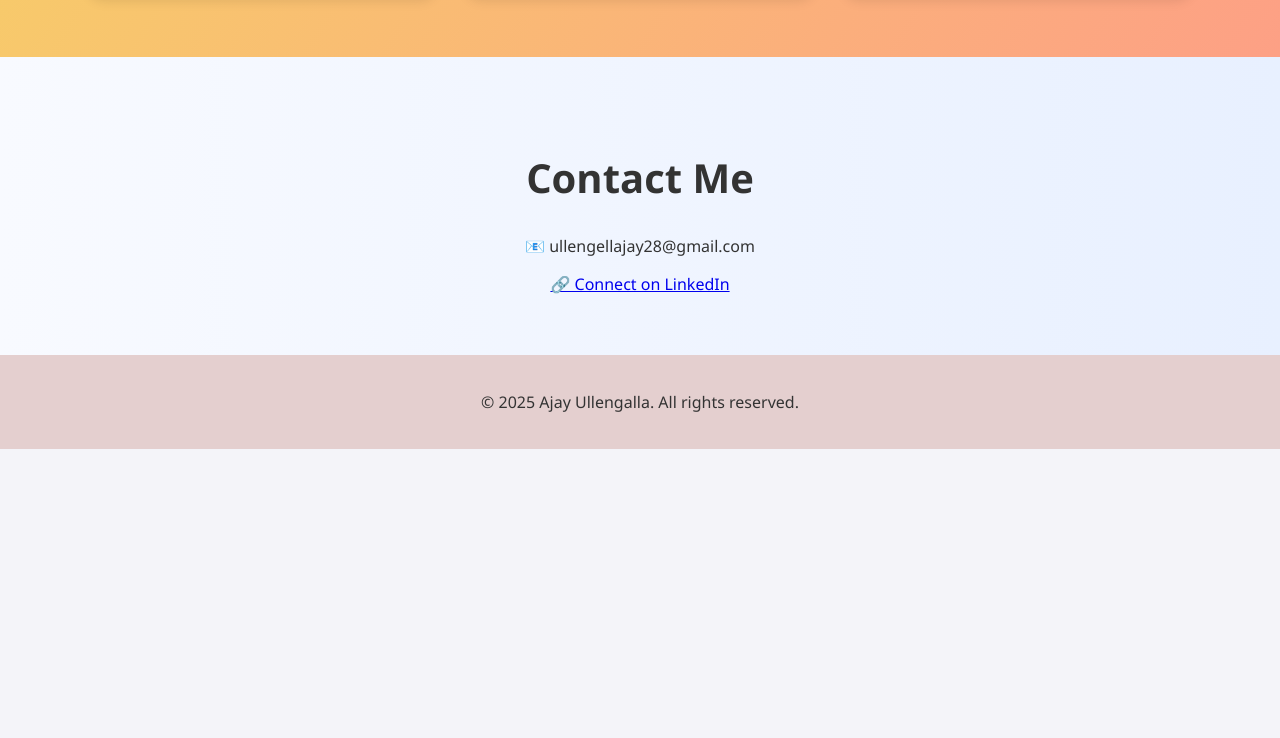
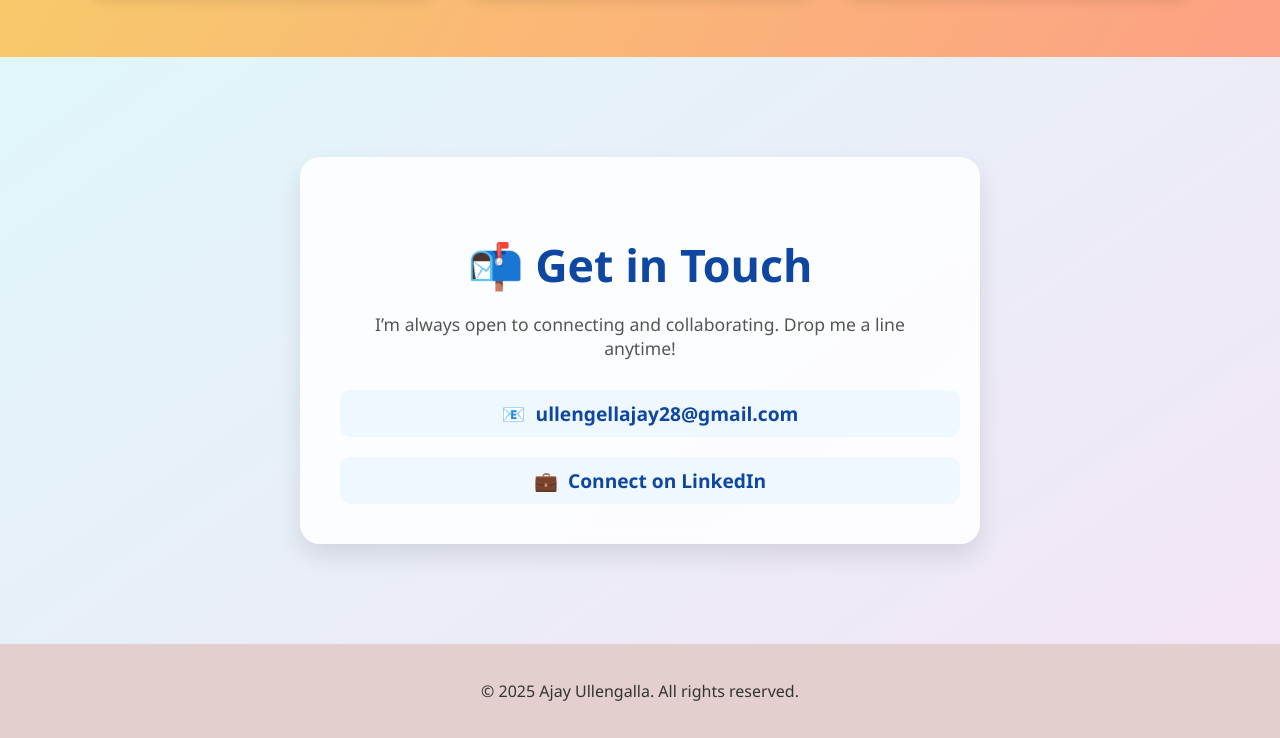
Before and after one commit to AjayUllengalla/MyPortfolio, a plain HTML site: page index.html in a window 1280 px wide. Shown: the part 2229-2967 px from the top of the page. Before the commit the page ends 2678 px from the top, so only its background shows below. Drawn offline with Linux system fonts and the light colour scheme.

Commit message:
COntact Section Styling Updated

```diff
--- a/contact.css
+++ b/contact.css
@@ -0,0 +1,72 @@
+.contact-section {
+  background: linear-gradient(145deg, #e0f7fa, #f3e5f5);
+  padding: 100px 20px;
+  display: flex;
+  justify-content: center;
+  align-items: center;
+}
+
+.contact-card {
+  background: rgba(255, 255, 255, 0.85);
+  backdrop-filter: blur(10px);
+  border-radius: 20px;
+  padding: 40px;
+  max-width: 600px;
+  width: 100%;
+  box-shadow: 0 12px 25px rgba(0, 0, 0, 0.1);
+  text-align: center;
+  transition: transform 0.3s ease;
+}
+
+.contact-card:hover {
+  transform: translateY(-5px);
+}
+
+.contact-card h2 {
+  font-size: 2.8rem;
+  color: #0d47a1;
+  margin-bottom: 15px;
+}
+
+.contact-text {
+  font-size: 1.1rem;
+  color: #555;
+  margin-bottom: 30px;
+}
+
+.contact-info {
+  display: flex;
+  flex-direction: column;
+  gap: 20px;
+}
+
+.contact-item {
+  display: flex;
+  align-items: center;
+  justify-content: center;
+  gap: 10px;
+  font-size: 1.2rem;
+  border-radius: 10px;
+  background-color: aliceblue;
+  padding: 10px;
+    transition: orange 0.3s ease;
+    width: 100%;
+
+
+}
+.contact-item:hover {
+    color: red;
+    background-color: #e3f2fd;
+    transform: scale(1.05);
+}
+
+.contact-item a {
+  color: #0d47a1;
+  text-decoration: none;
+  font-weight: bold;
+  transition: color 0.3s ease;
+}
+
+.contact-item a:hover {
+  color: #1976d2;
+}
--- a/index.html
+++ b/index.html
@@ -118,10 +118,22 @@
 
   <!-- Contact -->
  <section id="contact" class="contact-section">
-  <h2>Contact Me</h2>
-  <p class="contact-email">📧 ullengellajay28@gmail.com</p>
-  <a class="contact-link" href="https://www.linkedin.com/in/ajay-ullengalla-28m/" target="_blank">🔗 Connect on LinkedIn</a>
+  <div class="contact-card">
+    <h2>📬 Get in Touch</h2>
+    <p class="contact-text">I’m always open to connecting and collaborating. Drop me a line anytime!</p>
+    <div class="contact-info">
+      <div class="contact-item">
+        <span>📧</span>
+        <a href="mailto:ullengellajay28@gmail.com">ullengellajay28@gmail.com</a>
+      </div>
+      <div class="contact-item">
+        <span>💼</span>
+        <a href="https://www.linkedin.com/in/ajay-ullengalla-28m/" target="_blank">Connect on LinkedIn</a>
+      </div>
+    </div>
+  </div>
 </section>
+
 
 
   <!-- Footer -->
@@ -130,7 +142,7 @@
   </footer>
 
   <!-- Scripts -->
-  <script>
+  <!-- <script>
     const hamburger = document.getElementById('hamburger');
     const navLinks = document.getElementById('navLinks');
     hamburger.addEventListener('click', () => {
@@ -152,6 +164,6 @@
         }
       });
     });
-  </script>
+  </script> -->
 </body>
 </html>
```
